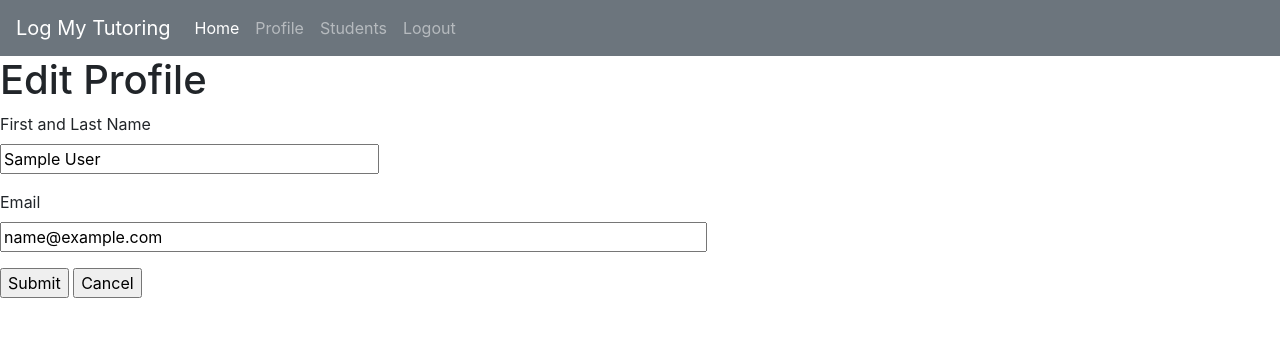
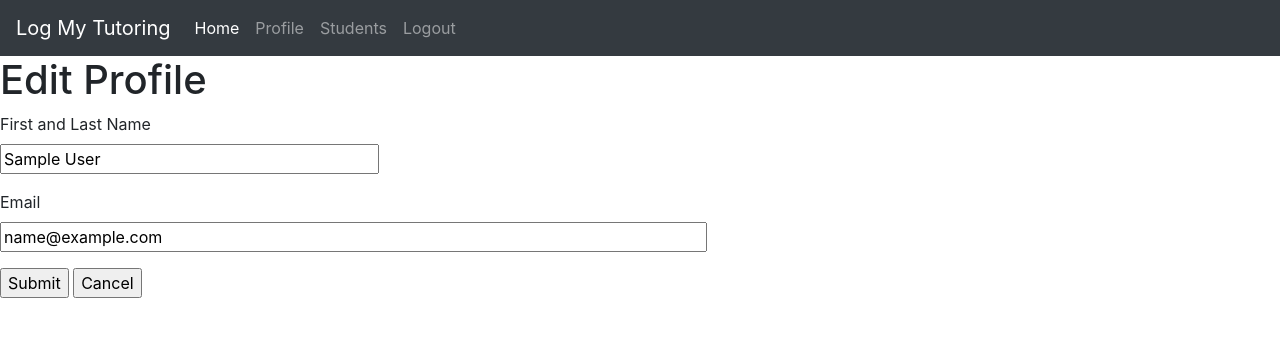
Before and after one commit to BrianBChoi/logmytutoring, a Flask app: page /edit-profile in a window 1280 px wide. Shown: the top 337 px of the page. Run offline with Flask 2, Linux system fonts and the light colour scheme; the visitor is signed in with stand-in values (Sample User, id 1); data comes from the database, SQL or seed files in the repository; parts of the project's set-up code (start-up, migrations or seed data) failed here and were passed over; some libraries are stand-ins or nearby versions.

Commit message:
Change navbar color and move collapse button

```diff
--- a/app/templates/base.html
+++ b/app/templates/base.html
@@ -14,11 +14,9 @@
     {% endif %}
   </head>
   <body>
-    <nav class="navbar navbar-expand-sm navbar-dark bg-secondary">
+    <nav class="navbar navbar-expand-sm navbar-dark bg-dark">
       <a class="navbar-brand" href="{{ url_for('index') }}">Log My Tutoring</a>
-      <button class="navbar-toggler" type="button" data-toggle="collapse" data-target="#navbarNavDropdown" aria-controls="navbarNavDropdown" aria-expanded="false" aria-label="Toggle navigation">
-        <span class="navbar-toggler-icon"></span>
-      </button>
+
       <div class="collapse navbar-collapse" id="navbarNavDropdown">
         <ul class="navbar-nav">
           {% if current_user.is_anonymous %}
@@ -41,6 +39,10 @@
           {% endif %}
         </ul>
       </div>
+
+      <button class="navbar-toggler" type="button" data-toggle="collapse" data-target="#navbarNavDropdown" aria-controls="navbarNavDropdown" aria-expanded="false" aria-label="Toggle navigation">
+        <span class="navbar-toggler-icon"></span>
+      </button>
     </nav>
     {% with messages = get_flashed_messages() %}
     {% if messages %}
```
